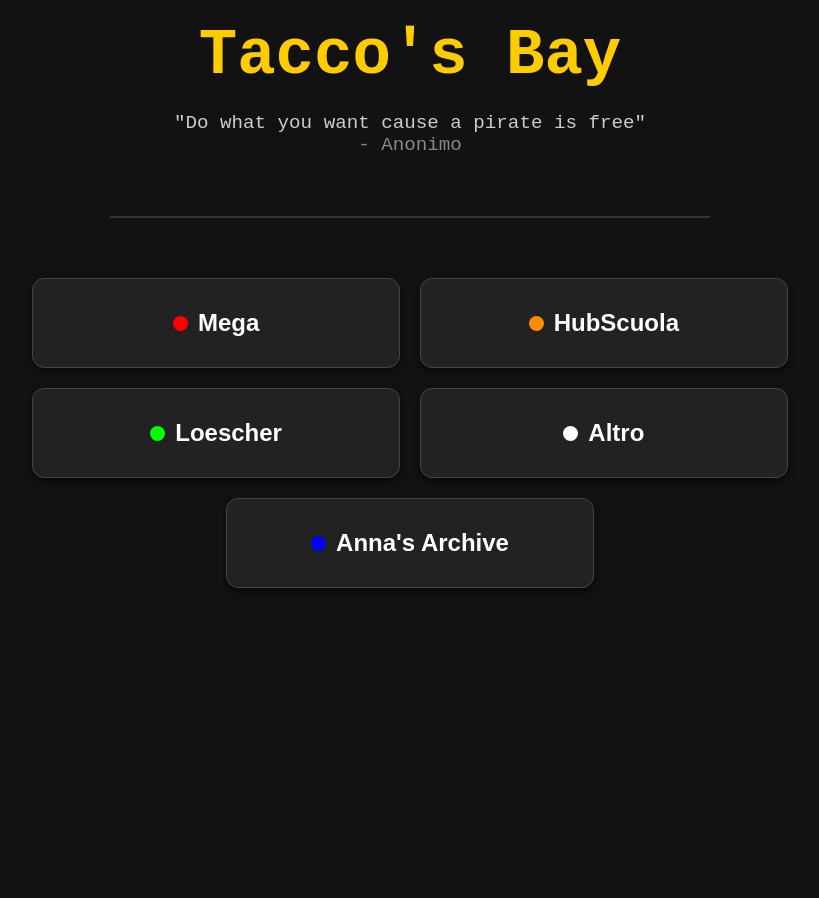
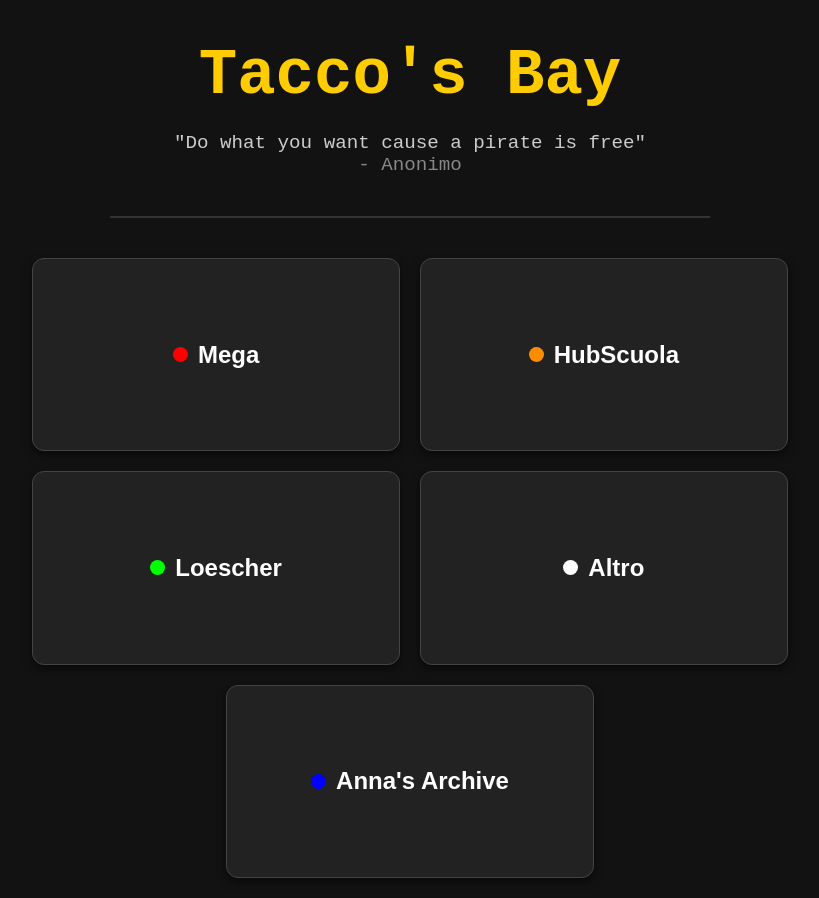
Before and after one commit to TaccoTacco24/books, a plain HTML site: page index.html in a window 1280 px wide. Shown: the whole page, without its empty margins (230-1049 px from the left). Before the commit the page ends 800 px from the top, so only its background shows below. Drawn offline with Linux system fonts and the light colour scheme.

Commit message:
Update index.html

```diff
--- a/index.html
+++ b/index.html
@@ -9,7 +9,7 @@
             font-family: 'Arial', sans-serif;
             background-color: #121212;
             margin: 0;
-            padding: 0;
+            padding: 20px 0; /* Spazio solo sopra e nessuno sotto */
             color: #fff;
             overflow-x: hidden;
             position: relative;
@@ -17,7 +17,6 @@
             flex-direction: column;
             align-items: center;
             justify-content: flex-start;
-            height: 100vh;
         }
         h1 {
             color: #ffcc00;
@@ -31,7 +30,7 @@
             font-size: 1.2em;
             text-align: center;
             color: #ccc;
-            margin-bottom: 40px;
+            margin-bottom: 20px; /* Ridotto lo spazio sotto la citazione */
         }
         .quote-author {
             font-size: 1em;
@@ -48,7 +47,8 @@
             justify-content: center;
             flex-wrap: wrap;
             gap: 20px;
-            margin-top: 40px; /* Distanza tra i riquadri e la linea separatore */
+            margin-top: 20px; /* Ridotto lo spazio sopra i riquadri */
+            height: calc(100vh - 180px); /* Adatta la larghezza per eliminare lo scroll */
         }
         .box {
             background-color: #222;
@@ -153,6 +153,7 @@
             .container {
                 flex-direction: column;
                 align-items: center;
+                height: auto;
             }
             .box {
                 width: 90%; /* Adatta la larghezza per mobile */
```
